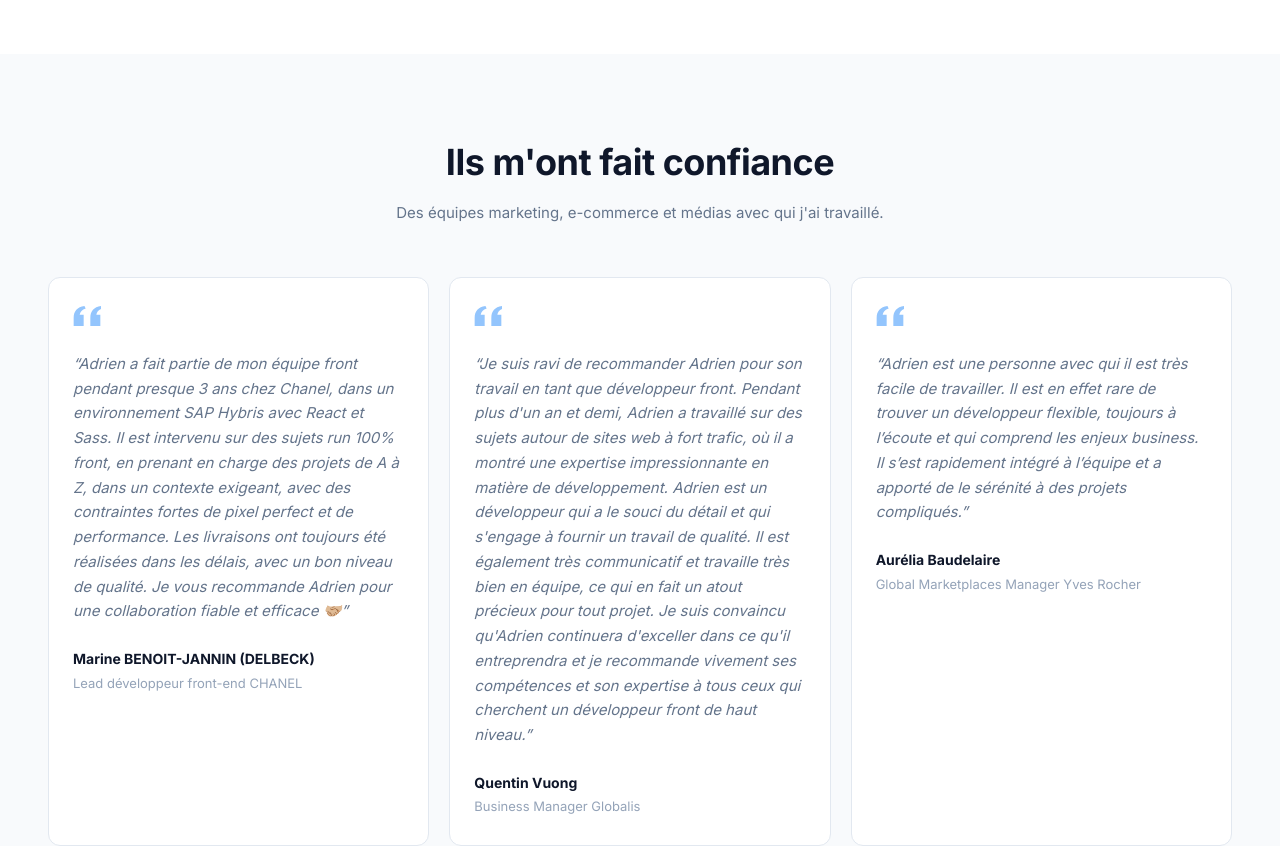
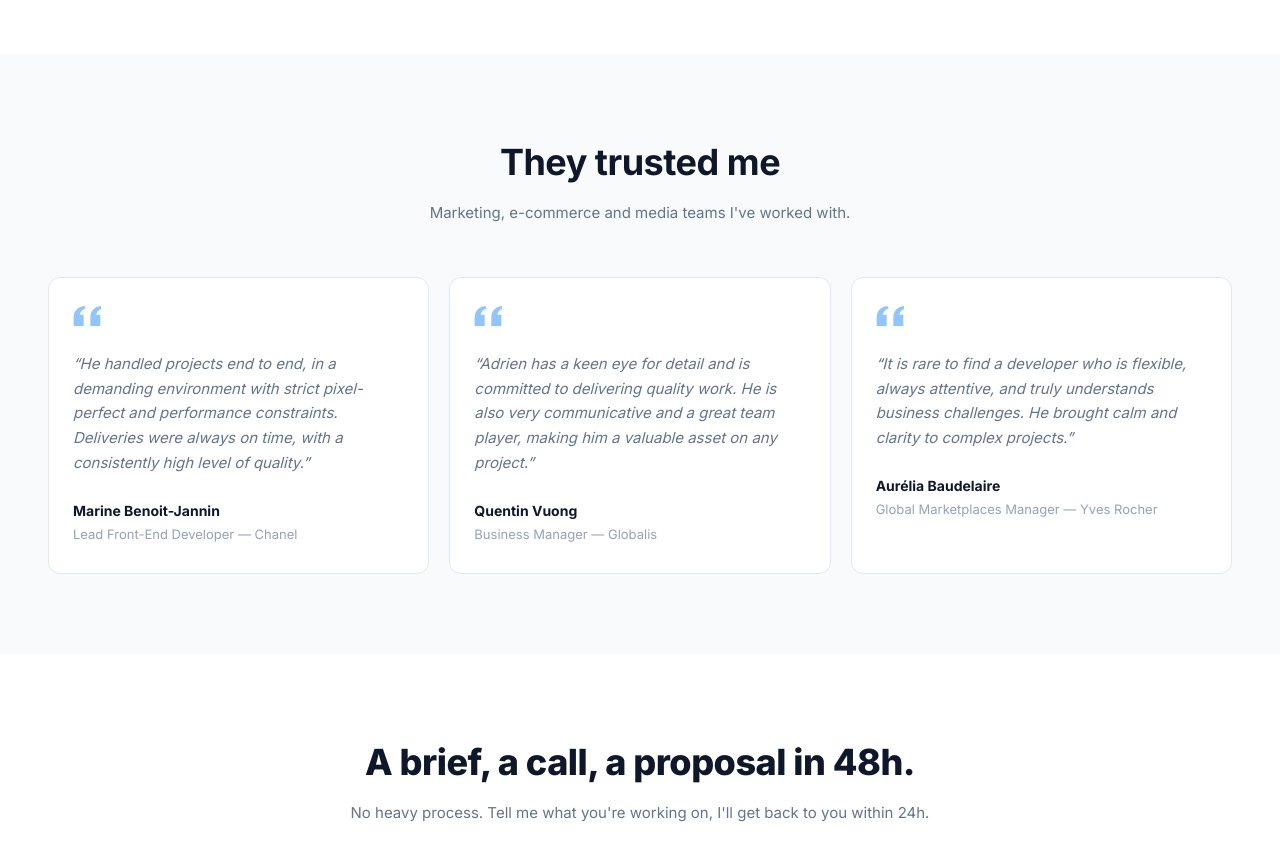
Before and after one commit to adrienvidal/portfolio-2026, a Next.js app: page /en in a window 1280 px wide. Shown: the part 4680-5526 px from the top of the page. Built offline with nearby package versions, Linux system fonts and the light colour scheme.

Commit message:
feat(testimonials): update testimonials section with new quotes and translations

```diff
--- a/src/components/Testimonials/Testimonials.tsx
+++ b/src/components/Testimonials/Testimonials.tsx
@@ -1,38 +1,21 @@
+import { getTranslations } from 'next-intl/server'
 import TestimonialCard from './TestimonialCard'
 import './Testimonials.scss'
 
-const items = [
-  {
-    quote:
-      'Adrien a fait partie de mon équipe front pendant presque 3 ans chez Chanel, dans un environnement SAP Hybris avec React et Sass. Il est intervenu sur des sujets run 100% front, en prenant en charge des projets de A à Z, dans un contexte exigeant, avec des contraintes fortes de pixel perfect et de performance. Les livraisons ont toujours été réalisées dans les délais, avec un bon niveau de qualité. Je vous recommande Adrien pour une collaboration fiable et efficace 🤝🏼',
-    name: 'Marine BENOIT-JANNIN (DELBECK) ',
-    role: 'Lead développeur front-end CHANEL'
-  },
-  {
-    quote:
-      "Je suis ravi de recommander Adrien pour son travail en tant que développeur front. Pendant plus d'un an et demi, Adrien a travaillé sur des sujets autour de sites web à fort trafic, où il a montré une expertise impressionnante en matière de développement. Adrien est un développeur qui a le souci du détail et qui s'engage à fournir un travail de qualité. Il est également très communicatif et travaille très bien en équipe, ce qui en fait un atout précieux pour tout projet. Je suis convaincu qu'Adrien continuera d'exceller dans ce qu'il entreprendra et je recommande vivement ses compétences et son expertise à tous ceux qui cherchent un développeur front de haut niveau.",
-    name: 'Quentin Vuong ',
-    role: 'Business Manager Globalis'
-  },
-  {
-    quote:
-      'Adrien est une personne avec qui il est très facile de travailler. Il est en effet rare de trouver un développeur flexible, toujours à l’écoute et qui comprend les enjeux business. Il s’est rapidement intégré à l’équipe et a apporté de le sérénité à des projets compliqués.',
-    name: 'Aurélia Baudelaire',
-    role: 'Global Marketplaces Manager Yves Rocher'
-  }
-]
+type TestimonialItem = { quote: string; name: string; role: string }
 
-export default function Testimonials() {
+export default async function Testimonials() {
+  const t = await getTranslations('testimonials')
+  const items = t.raw('items') as TestimonialItem[]
+
   return (
-    <div className='section-bg'>
-      <div className='section-bg-inner'>
-        <h2 className='section-title'>Ils m&apos;ont fait confiance</h2>
-        <p className='section-sub'>
-          Des équipes marketing, e-commerce et médias avec qui j&apos;ai travaillé.
-        </p>
-        <div className='testi-grid'>
-          {items.map(t => (
-            <TestimonialCard key={t.name} {...t} />
+    <div className="section-bg">
+      <div className="section-bg-inner">
+        <h2 className="section-title">{t('title')}</h2>
+        <p className="section-sub">{t('sub')}</p>
+        <div className="testi-grid">
+          {items.map((item) => (
+            <TestimonialCard key={item.name} {...item} />
           ))}
         </div>
       </div>
--- a/src/messages/en.json
+++ b/src/messages/en.json
@@ -188,6 +188,28 @@
     "bio": "I've been a front-end developer for 10 years, specializing in React and TypeScript. I've worked in demanding environments — Chanel, Fnac Darty, Prisma — where perceived quality and performance are non-negotiable.\n\nToday I work freelance with startups and product teams that want to go beyond the static page: interactive experiences, AI integrations, premium digital campaigns. I don't wait for a perfect Jira ticket to start: a two-paragraph brief is enough.\n\nI work remotely, in fast-paced mode, with an AI workflow that lets me deliver quickly without sacrificing quality."
   },
 
+  "testimonials": {
+    "title": "They trusted me",
+    "sub": "Marketing, e-commerce and media teams I've worked with.",
+    "items": [
+      {
+        "quote": "He handled projects end to end, in a demanding environment with strict pixel-perfect and performance constraints. Deliveries were always on time, with a consistently high level of quality.",
+        "name": "Marine Benoit-Jannin",
+        "role": "Lead Front-End Developer — Chanel"
+      },
+      {
+        "quote": "Adrien has a keen eye for detail and is committed to delivering quality work. He is also very communicative and a great team player, making him a valuable asset on any project.",
+        "name": "Quentin Vuong",
+        "role": "Business Manager — Globalis"
+      },
+      {
+        "quote": "It is rare to find a developer who is flexible, always attentive, and truly understands business challenges. He brought calm and clarity to complex projects.",
+        "name": "Aurélia Baudelaire",
+        "role": "Global Marketplaces Manager — Yves Rocher"
+      }
+    ]
+  },
+
   "reservation": {
     "title": "A brief, a call, a proposal in 48h.",
     "sub": "No heavy process. Tell me what you're working on, I'll get back to you within 24h.",
--- a/src/messages/fr.json
+++ b/src/messages/fr.json
@@ -188,6 +188,28 @@
     "bio": "Je suis développeur front-end depuis 10 ans, spécialisé React et TypeScript. J'ai travaillé sur des environnements exigeants — Chanel, Fnac Darty, Prisma — où la qualité perçue et la performance ne sont pas négociables.\n\nAujourd'hui je travaille en freelance avec des startups et des équipes produit qui veulent aller plus loin que la page statique : expériences interactives, intégrations IA, campagnes digitales premium. Je n'attends pas un Jira parfait pour démarrer : un brief en deux paragraphes suffit.\n\nJe travaille à distance, en flux tendu, avec un workflow IA qui me permet de livrer vite sans sacrifier la qualité."
   },
 
+  "testimonials": {
+    "title": "Ils m'ont fait confiance",
+    "sub": "Des équipes marketing, e-commerce et médias avec qui j'ai travaillé.",
+    "items": [
+      {
+        "quote": "Il est intervenu sur des projets de A à Z, dans un contexte exigeant, avec des contraintes fortes de pixel perfect et de performance. Les livraisons ont toujours été réalisées dans les délais, avec un bon niveau de qualité.",
+        "name": "Marine Benoit-Jannin",
+        "role": "Lead développeur front-end — Chanel"
+      },
+      {
+        "quote": "Adrien a le souci du détail et s'engage à fournir un travail de qualité. Il est également très communicatif et travaille très bien en équipe, ce qui en fait un atout précieux pour tout projet.",
+        "name": "Quentin Vuong",
+        "role": "Business Manager — Globalis"
+      },
+      {
+        "quote": "Il est rare de trouver un développeur flexible, toujours à l'écoute et qui comprend les enjeux business. Il a apporté de la sérénité à des projets compliqués.",
+        "name": "Aurélia Baudelaire",
+        "role": "Global Marketplaces Manager — Yves Rocher"
+      }
+    ]
+  },
+
   "reservation": {
     "title": "Un brief, un call, une proposition sous 48h.",
     "sub": "Pas de processus lourd. Dites-moi ce que vous préparez, je reviens vers vous sous 24h.",
```
